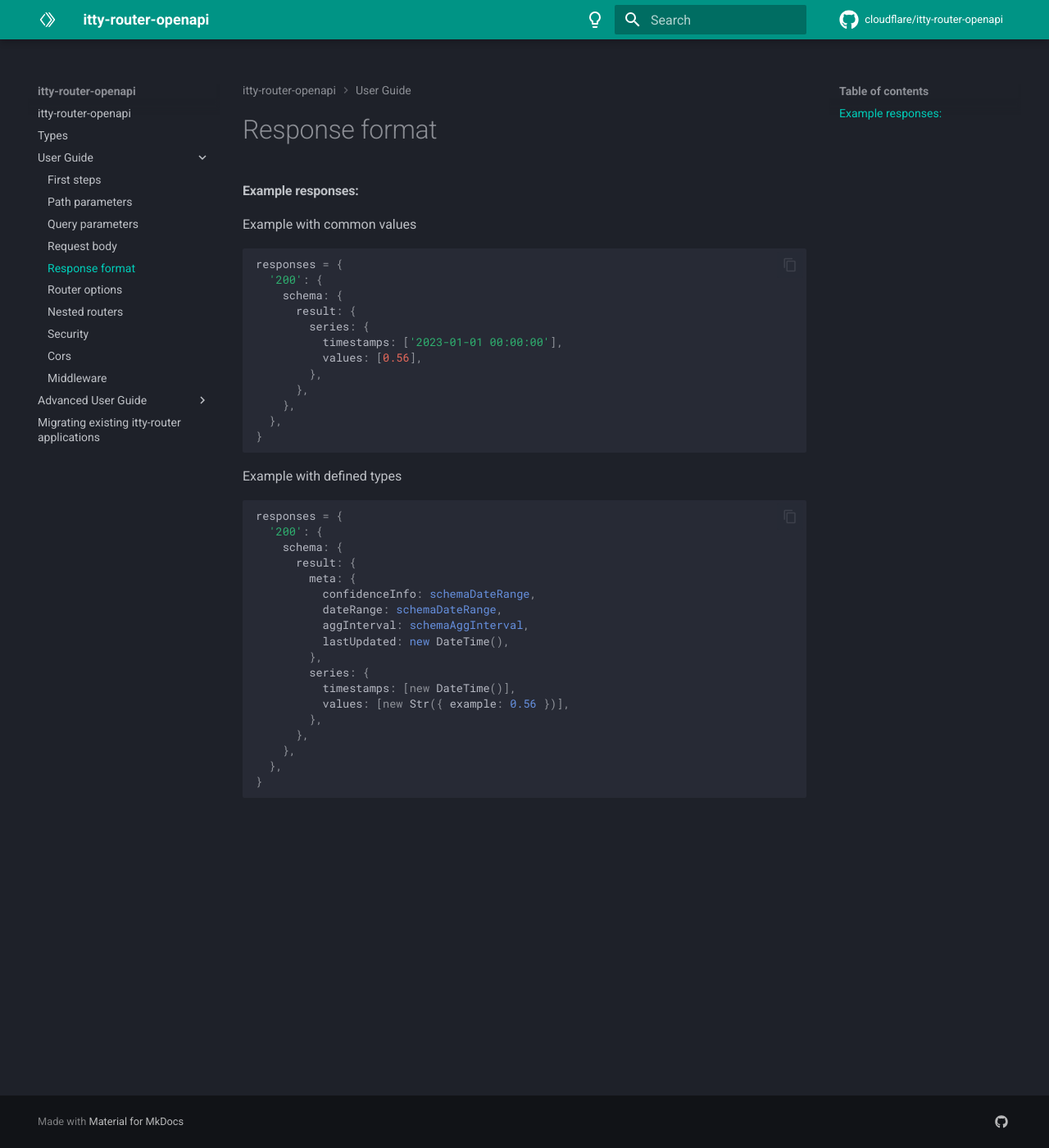
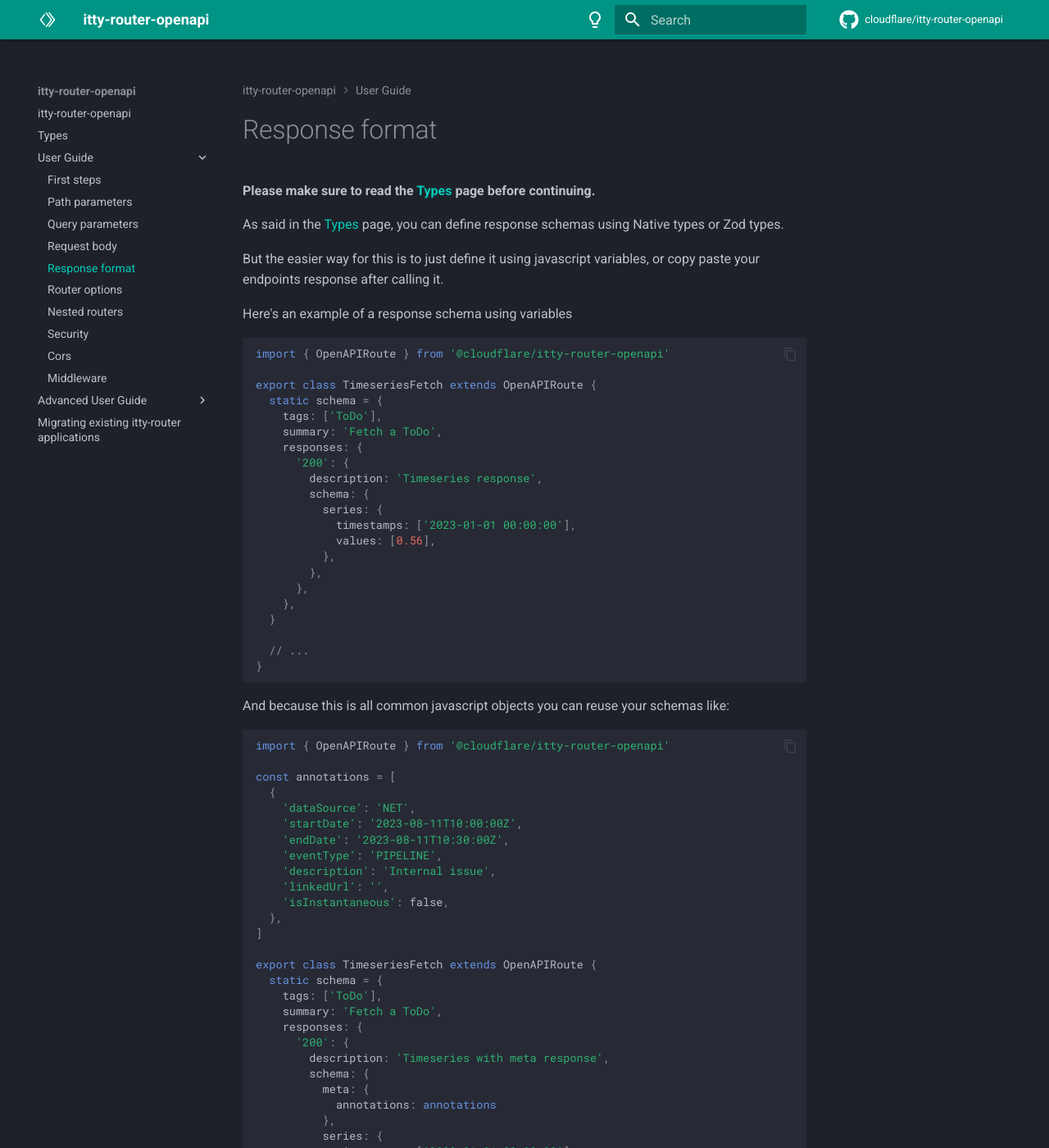
Before and after one commit to cloudflare/chanfana, an MkDocs documentation site: the page built from docs/pages/user-guide/response-format.md, in a window 1280 px wide and 1400 px high. Shown: the whole window at 82% size. Built offline with MkDocs 1.6.1 and Material for MkDocs 9.7.7, drawn with Linux system fonts in a browser that asks for light colours; comment, search, counter and statistics services are not loaded; some of the changed text lies outside the part shown.

Commit message:
Final docs pages

````diff
--- a/docs/pages/user-guide/response-format.md
+++ b/docs/pages/user-guide/response-format.md
@@ -1,41 +1,77 @@
-#### Example responses:
+**Please make sure to read the [Types](../types.md) page before continuing.**
 
-Example with common values
+
+As said in the [Types](../types.md) page, you can define response schemas using Native types or Zod types.
+
+But the easier way for this is to just define it using javascript variables, or copy paste your endpoints response after
+calling it.
+
+Here's an example of a response schema using variables
 
 ```ts
-responses = {
-  '200': {
-    schema: {
-      result: {
-        series: {
-          timestamps: ['2023-01-01 00:00:00'],
-          values: [0.56],
+import { OpenAPIRoute } from '@cloudflare/itty-router-openapi'
+
+export class TimeseriesFetch extends OpenAPIRoute {
+  static schema = {
+    tags: ['ToDo'],
+    summary: 'Fetch a ToDo',
+    responses: {
+      '200': {
+        description: 'Timeseries response',
+        schema: {
+          series: {
+            timestamps: ['2023-01-01 00:00:00'],
+            values: [0.56],
+          },
         },
       },
     },
-  },
+  }
+
+  // ...
 }
 ```
 
-Example with defined types
+And because this is all common javascript objects you can reuse your schemas like:
 
 ```ts
-responses = {
-  '200': {
-    schema: {
-      result: {
-        meta: {
-          confidenceInfo: schemaDateRange,
-          dateRange: schemaDateRange,
-          aggInterval: schemaAggInterval,
-          lastUpdated: new DateTime(),
-        },
-        series: {
-          timestamps: [new DateTime()],
-          values: [new Str({ example: 0.56 })],
+import { OpenAPIRoute } from '@cloudflare/itty-router-openapi'
+
+const annotations = [
+  {
+    'dataSource': 'NET',
+    'startDate': '2023-08-11T10:00:00Z',
+    'endDate': '2023-08-11T10:30:00Z',
+    'eventType': 'PIPELINE',
+    'description': 'Internal issue',
+    'linkedUrl': '',
+    'isInstantaneous': false,
+  },
+]
+
+export class TimeseriesFetch extends OpenAPIRoute {
+  static schema = {
+    tags: ['ToDo'],
+    summary: 'Fetch a ToDo',
+    responses: {
+      '200': {
+        description: 'Timeseries with meta response',
+        schema: {
+          meta: {
+            annotations: annotations
+          },
+          series: {
+            timestamps: ['2023-01-01 00:00:00'],
+            values: [0.56],
+          },
         },
       },
     },
-  },
+  }
+
+  // ...
 }
 ```
+
+You can also define other response formats than `application/json` read more
+[here](../advanced-user-guide/custom-response-formats.md).
````
Also changed, not shown: docs/pages/advanced-user-guide/openapi-schema-customizations.md (+39 -12 lines), docs/pages/user-guide/path-parameters.md (+1 -1 lines), docs/pages/user-guide/query-parameters.md (+1 -1 lines), docs/pages/user-guide/request-body.md (+1 -1 lines), docs/pages/user-guide/router-options.md (+35 -23 lines), 4 other files.
